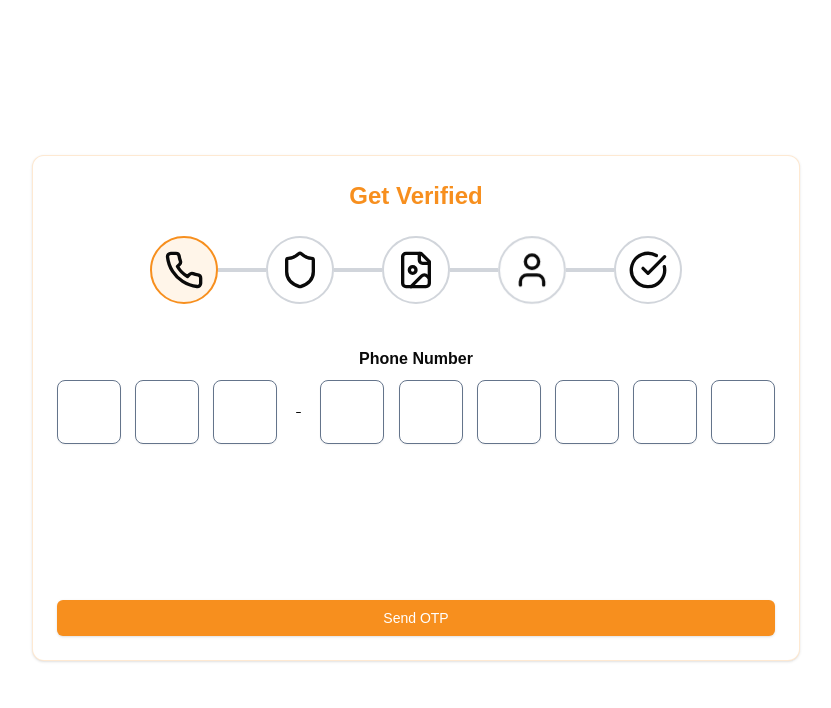
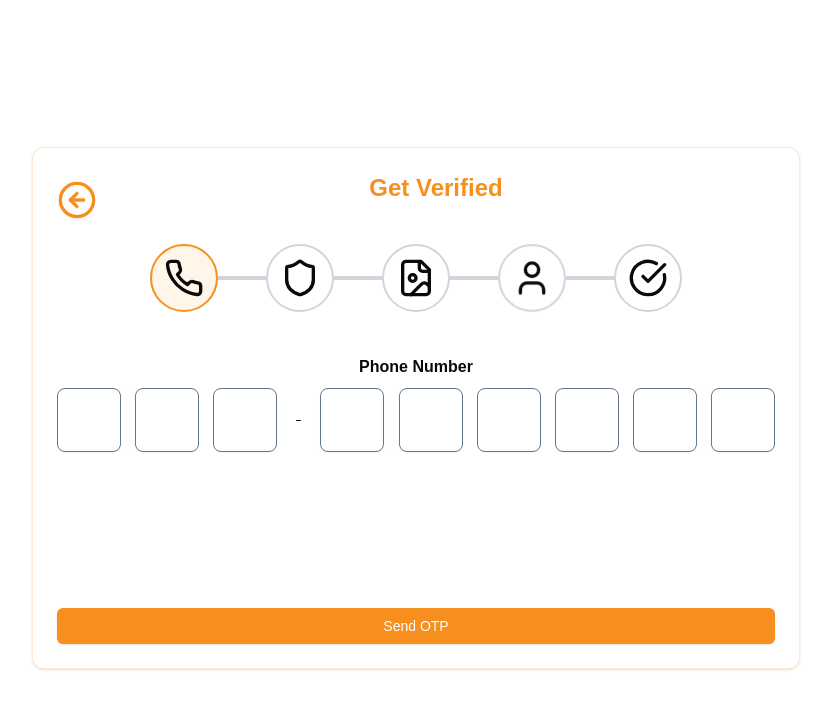
Before and after one commit to EmmanuelKeifala/kyc-qcell, a Next.js app: page /getVerified in a window 1280 px wide. Shown: the top 708 px of the page, without its empty margins (224-1055 px from the left). Built offline with nearby package versions, Linux system fonts and the light colour scheme; no server answers.

Commit message:
will add a back button for navigation to the / page

```diff
--- a/components/forms/VerificationForm.tsx
+++ b/components/forms/VerificationForm.tsx
@@ -8,6 +8,7 @@ import {
   FileImage,
   X,
   ArrowLeft,
+  ArrowLeftCircle,
 } from "lucide-react";
 import { Card, CardContent } from "@/components/ui/card";
 import { Button } from "@/components/ui/button";
@@ -23,6 +24,7 @@ import { motion, AnimatePresence } from "framer-motion";
 import { SendOTP, VerifyOTP } from "@/actions/send-otp";
 import Image from "next/image";
 import { toast } from "react-toastify";
+import Link from "next/link";
 
 interface FormData {
   phoneNumber: string;
@@ -529,12 +531,18 @@ const VerificationForm = () => {
     <div className="flex justify-center items-center min-h-screen py-10 px-4">
       <Card className="w-[60vw] border-[#F78F1E]/20">
         <CardContent className="pt-6">
+          <motion.div className="flex items-center justify-between mb-4">
+            <Link href={"/"}>
+              <ArrowLeftCircle size={40} className="text-[#F78F1E]" />
+            </Link>
             <motion.div
               initial={{ y: -20, opacity: 0 }}
               animate={{ y: 0, opacity: 1 }}
               className="text-center text-2xl font-semibold mb-6 text-[#F78F1E]"
             >
               Get Verified
+            </motion.div>
+            <div />
           </motion.div>
           {renderStepIndicator()}
           <div className="mt-6">{renderStep()}</div>
```
Lines whose indentation alone changed are shown as unchanged.
